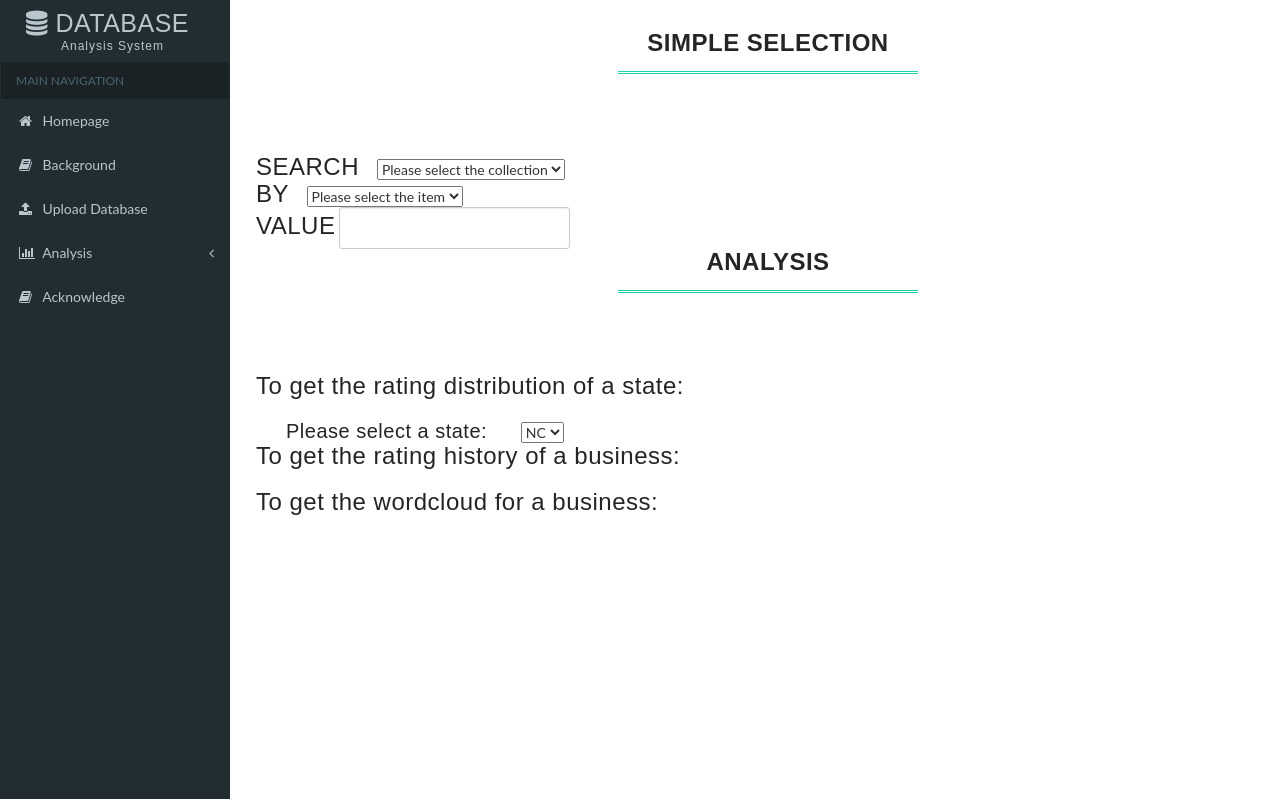
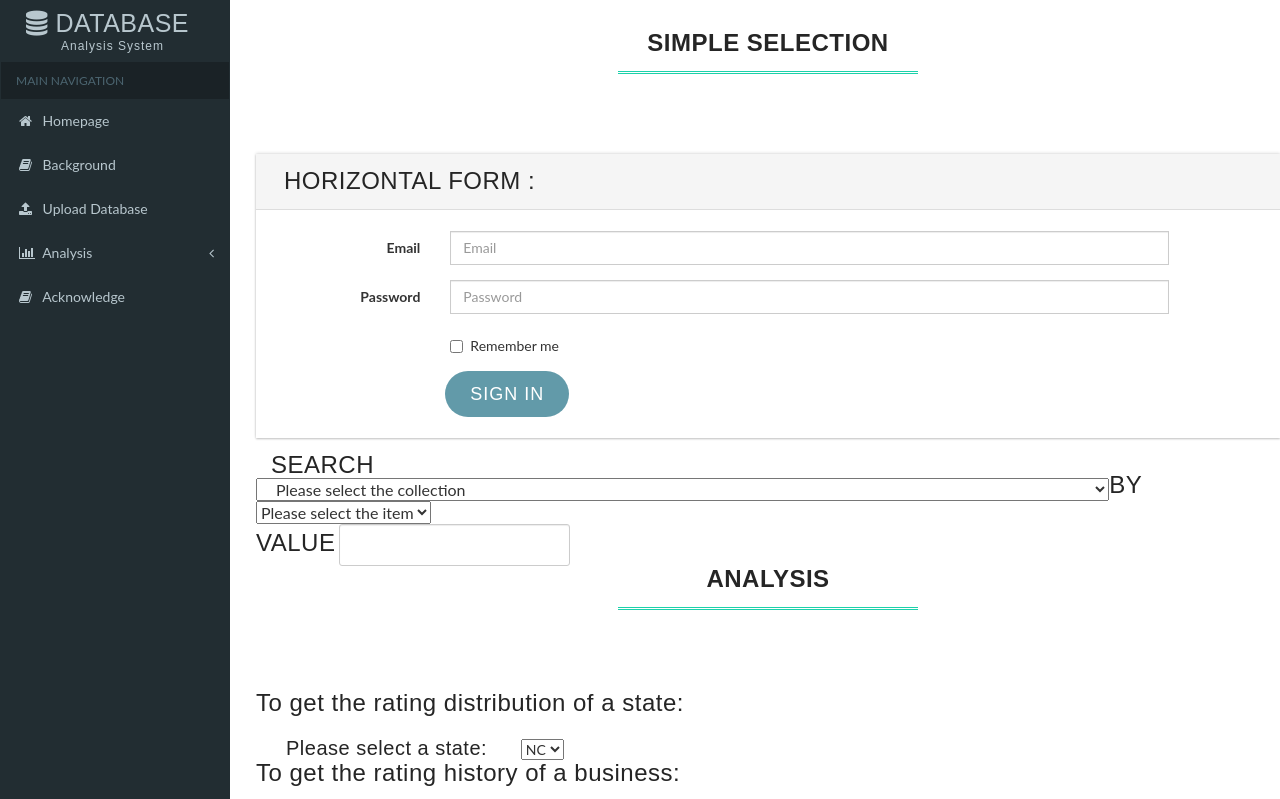
Before and after one commit to nancy0361/CS516_DataPipeline, a Flask app: page /analysis in a window 1280 px wide. Shown: the top 799 px of the page. Run offline with Flask 2, Linux system fonts and the light colour scheme; parts of the project's set-up code (start-up, migrations or seed data) failed here and were passed over; some libraries are stand-ins or nearby versions.

Commit message:
update analysis html

```diff
--- a/web/templates/analysis.html
+++ b/web/templates/analysis.html
@@ -107,8 +107,18 @@
 			<h4 style="color: #252525;font-size: 24px;">Simple Selection</h4>
 			<hr>
         </div>
-        <h4 style="display:inline">Search &nbsp;</h4>
-        <select id=collection style="display:inline">
+        <div class=" form-grids row form-grids-right">
+            <div class="widget-shadow " data-example-id="basic-forms">
+                <div class="form-title">
+                    <h4>Horizontal form :</h4>
+                </div>
+                <div class="form-body">
+                    <form class="form-horizontal"> <div class="form-group"> <label for="inputEmail3" class="col-sm-2 control-label">Email</label> <div class="col-sm-9"> <input type="email" class="form-control" id="inputEmail3" placeholder="Email"> </div> </div> <div class="form-group"> <label for="inputPassword3" class="col-sm-2 control-label">Password</label> <div class="col-sm-9"> <input type="password" class="form-control" id="inputPassword3" placeholder="Password"> </div> </div> <div class="form-group"> <div class="col-sm-offset-2 col-sm-10"> <div class="checkbox"> <label> <input type="checkbox"> Remember me </label> </div> </div> </div> <div class="col-sm-offset-2"> <button type="submit" class="btn btn-default">Sign in</button> </div> </form>
+                </div>
+            </div>
+        </div>
+        <h4 class="col-md-2" style="display:inline; width: 300px;">Search &nbsp;</h4>
+        <select id=collection class="col-md-10" style="display:inline; font-size: 16px;">
             <option>Please select the collection</option>
             <option>Business</option>
             <option>User</option>
@@ -116,7 +126,7 @@
         </select>
         <br/>
         <h4 style="display:inline">By &nbsp;</h4>
-        <select id=item style="display:inline">
+        <select id=item style="display:inline; font-size: 16px;">
             <option>Please select the item</option>
             <option>id</option>
         </select>
```
